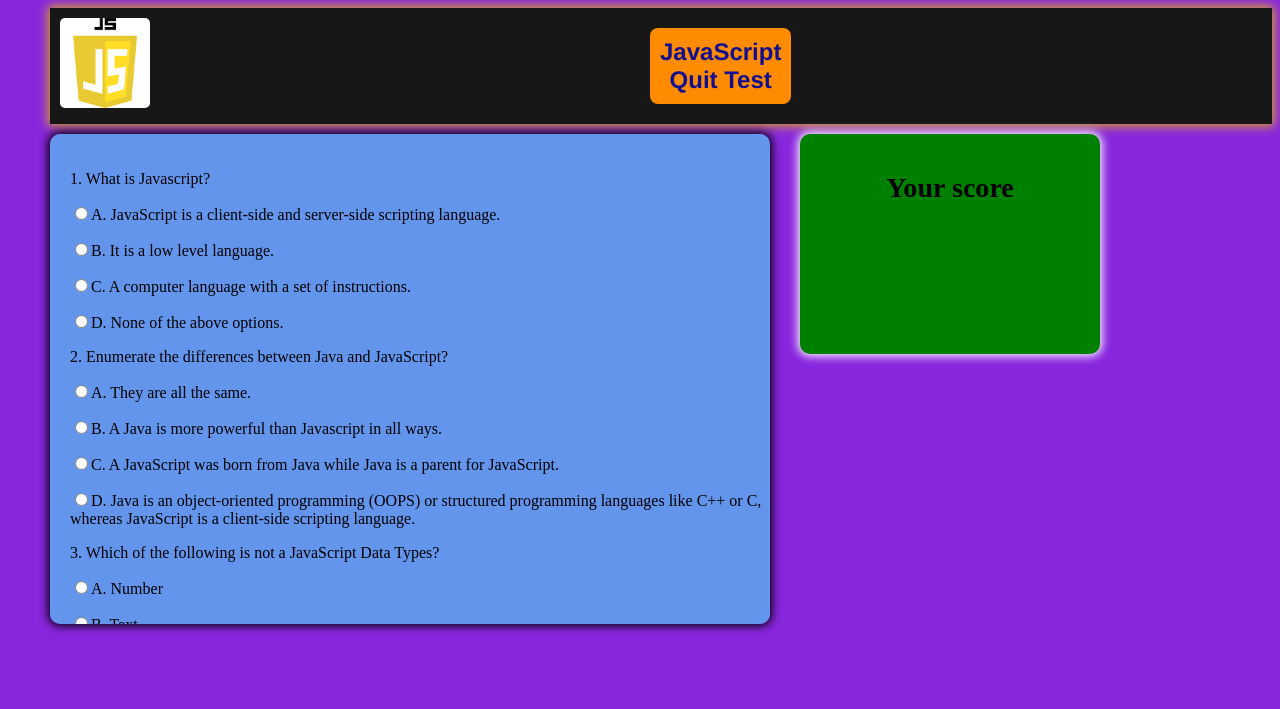
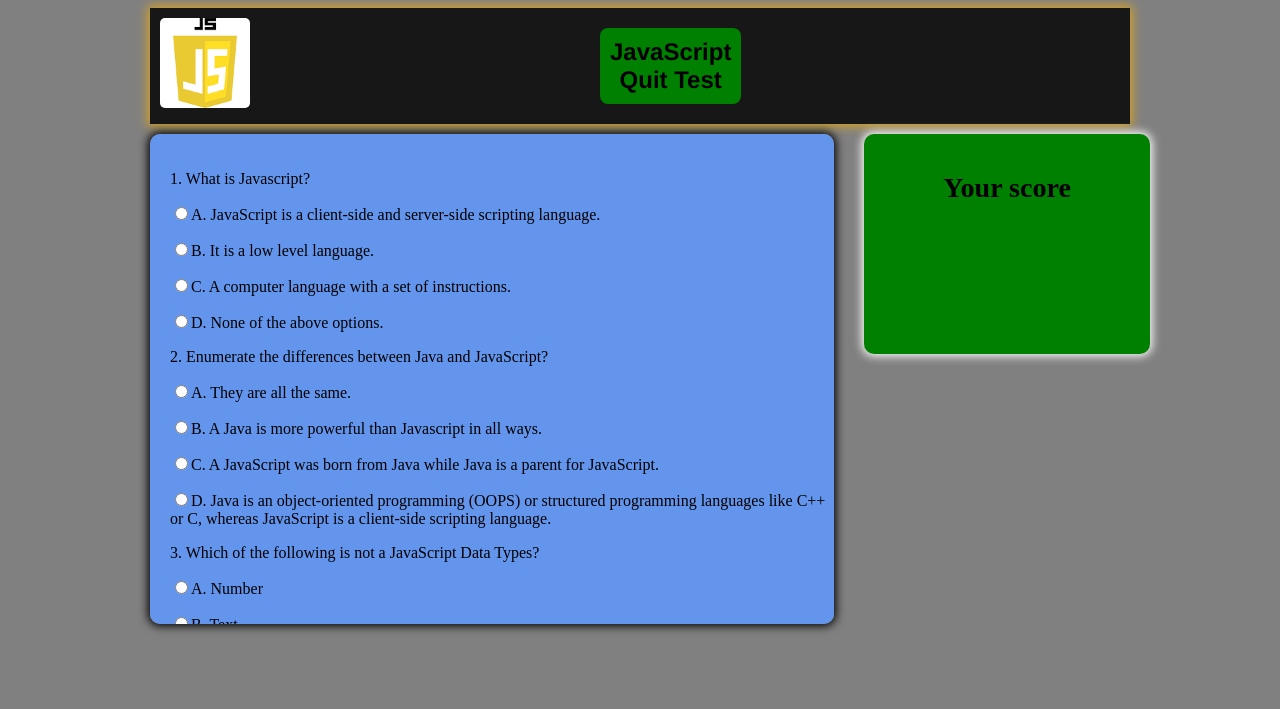
Before and after one commit to mmulahvictor/week3-ip, a plain HTML site: page index.html in a window 1280 px wide. Drawn offline with Linux system fonts and the light colour scheme.

Commit message:
doing some visual changes on the html and css file

```diff
--- a/assets/css/index.css
+++ b/assets/css/index.css
@@ -1,12 +1,15 @@
 body{
-    background-color: rgb(136, 38, 222);
-    margin-left: 50px;
+    background-color: gray;
+    margin-left: 150px;
+    margin-right: 130px;
+    border: olid red;
 }
 
 nav{
     display: flex;
     background-color: rgb(23,23,23);
     box-shadow: 0 0 10px 2px goldenrod;
+    margin-right: 20px;
 }
 
 nav > img{
@@ -17,13 +20,16 @@ nav > img{
 }
 h2{
     text-align: center;
-    margin-left: 500px;
+    margin-left: 350px;
     margin-right: 500px;
     padding: 10px;
-    color: rgb(18, 14, 145);
-    background-color: darkorange;
+    color: black;
+    background-color: green;
     border-radius: 8px;
     font-family:'Franklin Gothic Medium', 'Arial Narrow', Arial, sans-serif;
+}
+.content{
+    display: flex;
 }
 form{
     background-color: cornflowerblue;
@@ -36,9 +42,7 @@ form{
     border-radius: 10px;
     box-shadow: 0 0 10px 2px;
 }
-.content{
-    display: flex;
-}
+
 .outcome{
     color: white;
     border-radius: 10px;
```
